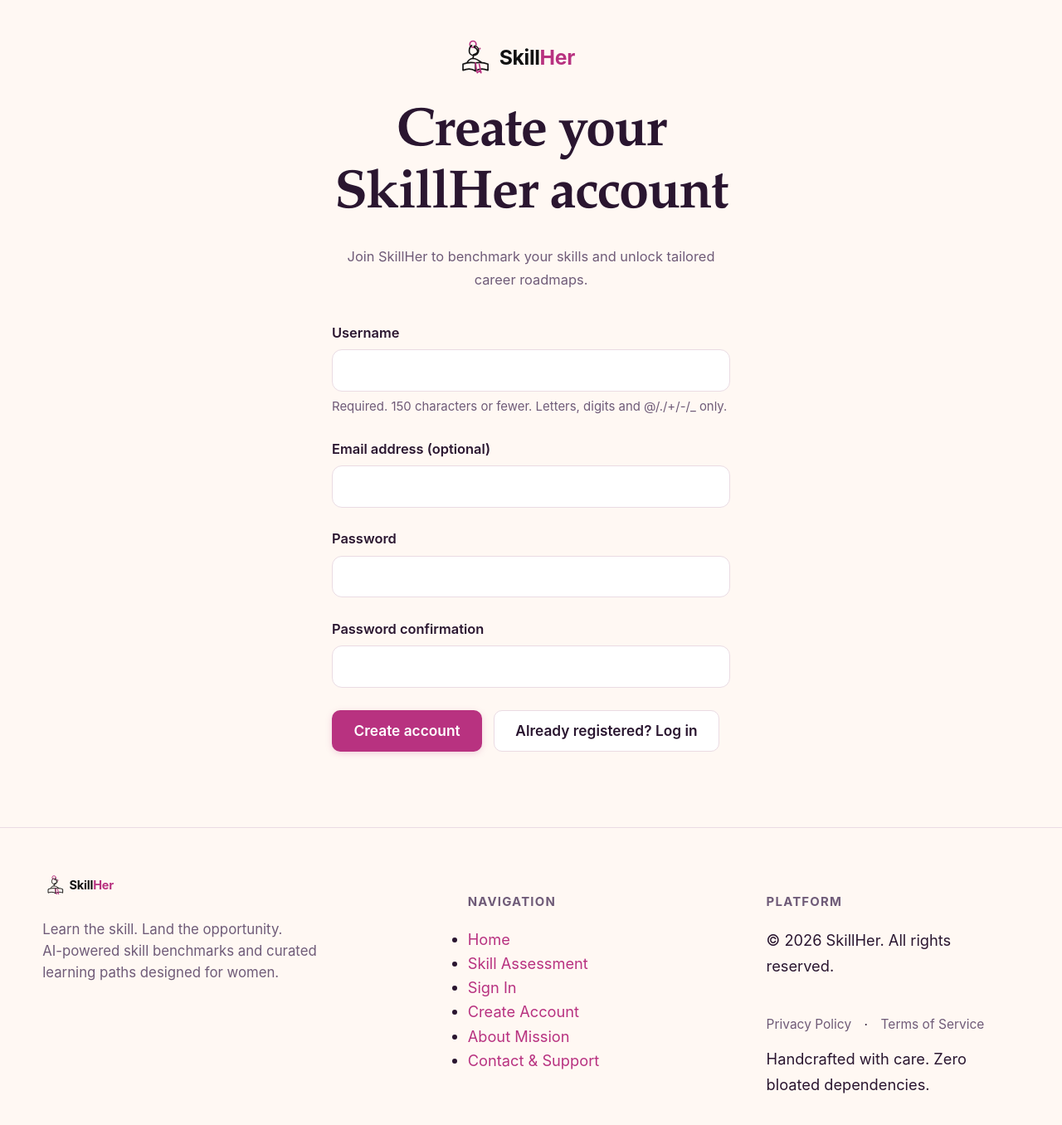
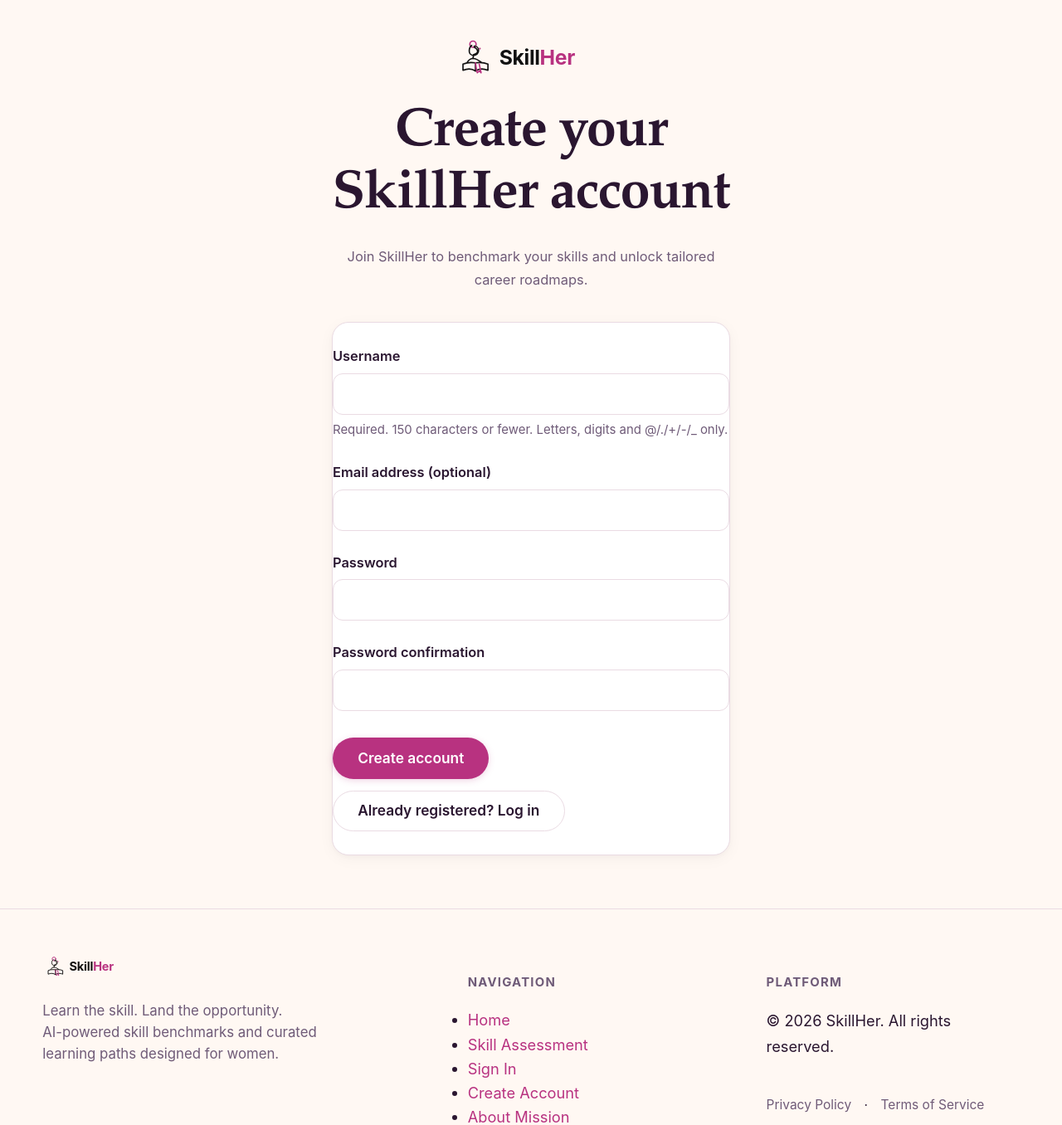
Before and after one commit to varun05126/llm_working, a Django app: page /register/ in a window 1280 px wide. Shown: the part 76-1432 px from the top of the page at 83% size. Before the commit the page ends 1394 px from the top, so only its background shows below. Run offline with Django 5.2, Linux system fonts and the light colour scheme.

Commit message:
style(templates): restyle register card with soft-modern tokens and pill buttons

```diff
--- a/templates/recommender/register.html
+++ b/templates/recommender/register.html
@@ -9,10 +9,11 @@
     <a href="{% url 'home' %}" class="auth-logo">
       <img src="{% static 'img/skillher-logo.svg' %}" alt="SkillHer" height="48">
     </a>
-    <h1>Create your SkillHer account</h1>
+    <h1 class="display-serif">Create your SkillHer account</h1>
     <p class="muted-text">Join SkillHer to benchmark your skills and unlock tailored career roadmaps.</p>
   </div>
 
+  <div class="card-soft auth-card">
     <form method="post" action="{% url 'register' %}">
       {% csrf_token %}
 
@@ -50,10 +51,11 @@
         <input type="password" name="password2" id="id_password2" required autocomplete="new-password">
       </div>
 
-    <div class="btn-group">
-      <button type="submit" class="btn btn-primary">Create account</button>
-      <a href="{% url 'login' %}" class="btn btn-secondary">Already registered? Log in</a>
+      <div class="btn-group" style="margin-top: 1.75rem;">
+        <button type="submit" class="btn btn-primary btn-pill">Create account</button>
+        <a href="{% url 'login' %}" class="btn btn-secondary btn-pill">Already registered? Log in</a>
       </div>
     </form>
   </div>
+</div>
 {% endblock %}
```
Lines whose indentation alone changed are shown as unchanged.
